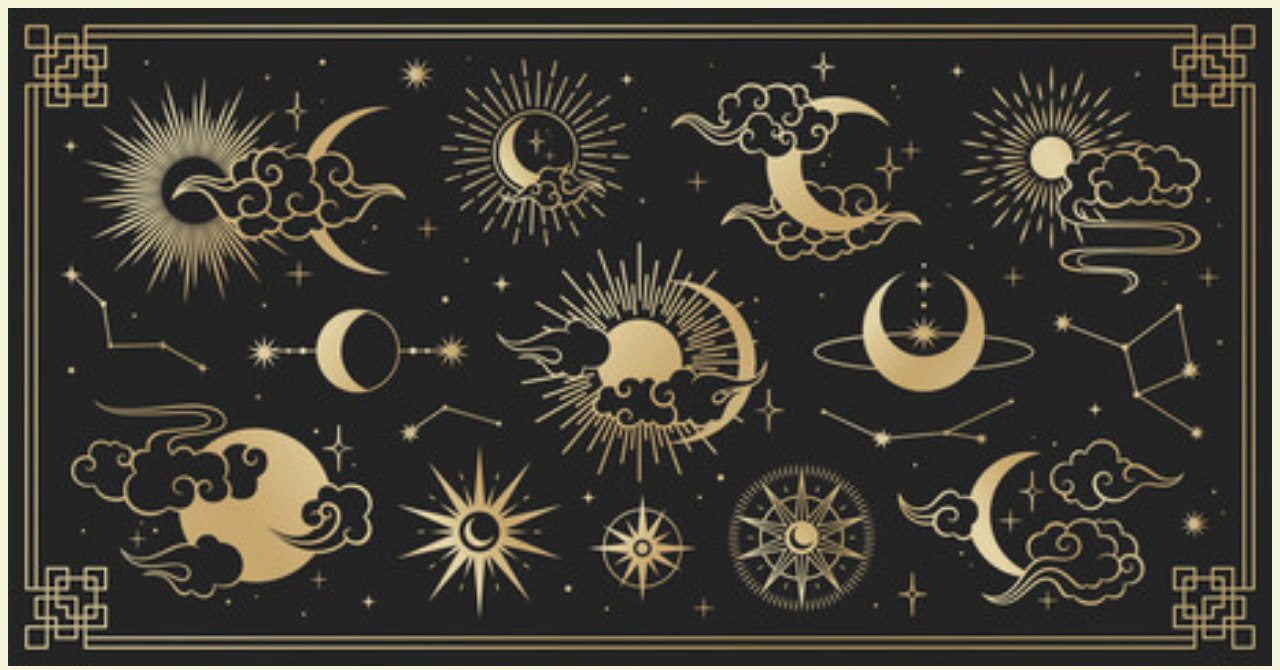
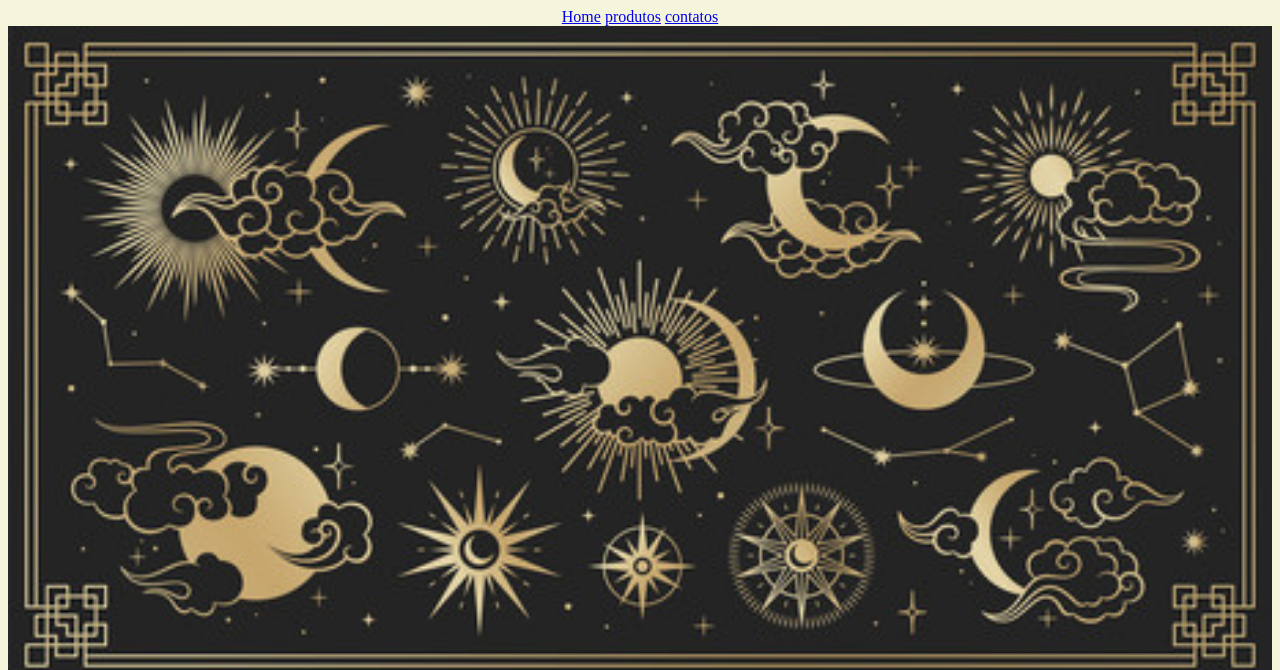
Before and after one commit to lucaselwanger/Barao-1b-pensamentocomputacionall, a plain HTML site: page Index.html in a window 1280 px wide. Shown: the top 670 px of the page. Drawn offline with Linux system fonts and the light colour scheme; a script that the page names is missing.

Commit message:
Add files via upload

```diff
--- a/Index.html
+++ b/Index.html
@@ -9,6 +9,15 @@
     <script src='main.js'></script>
 </head>
 <body>
+    <header>
+<nav>
+    <a href="Index.html">Home</a>
+    <a href="produtos.html">produtos</a>
+    <a href="contatos.html">contatos</a>
+</nav>
+
+    </header>
+
    <div class="conteudo"></div>
 
         <img class="capa" src="capa.jpg">
@@ -31,6 +40,7 @@
         </ul>
         <img class="foto-beneficios.jpg" src="foto-beneficios.jpg">
     </div>
-
+    </html><main> </main>
+</footer>
 </body>
 </html>
```
Also changed, not shown: produtos.html (added, +12 -0 lines).
